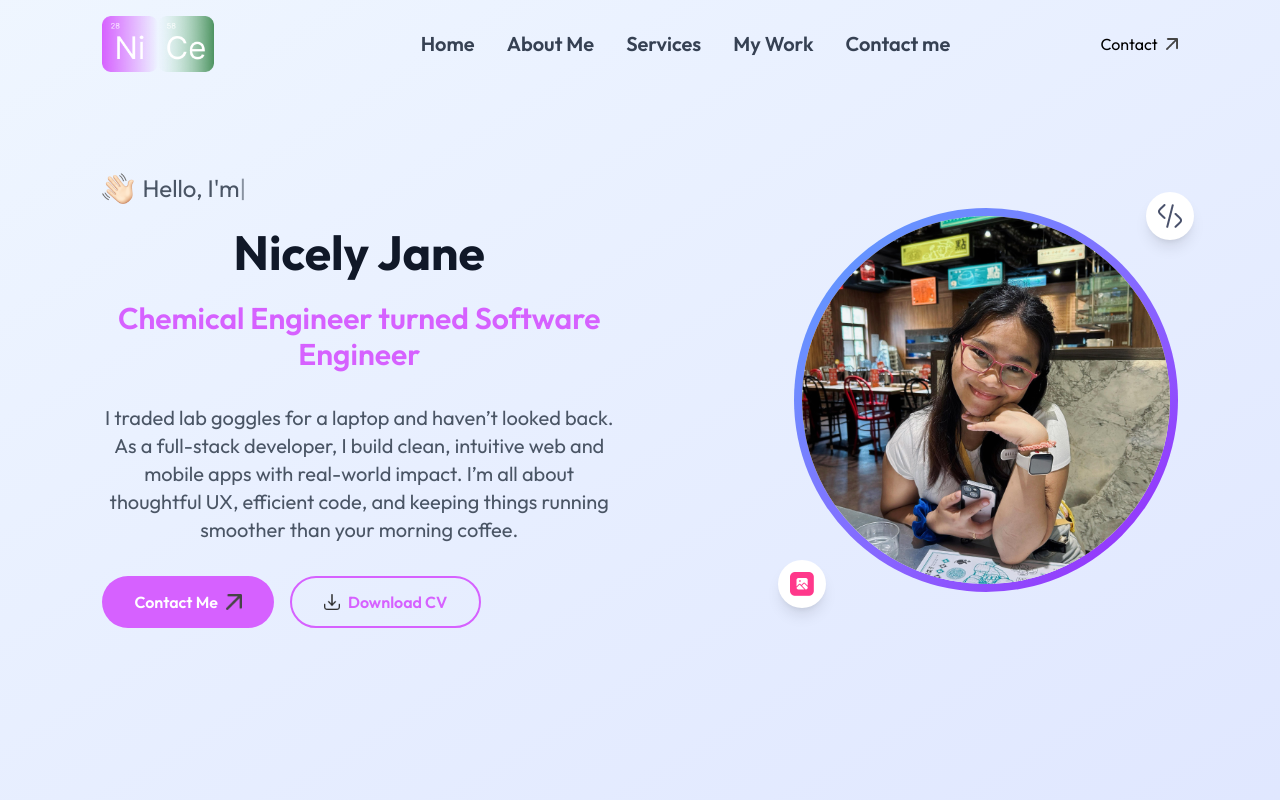
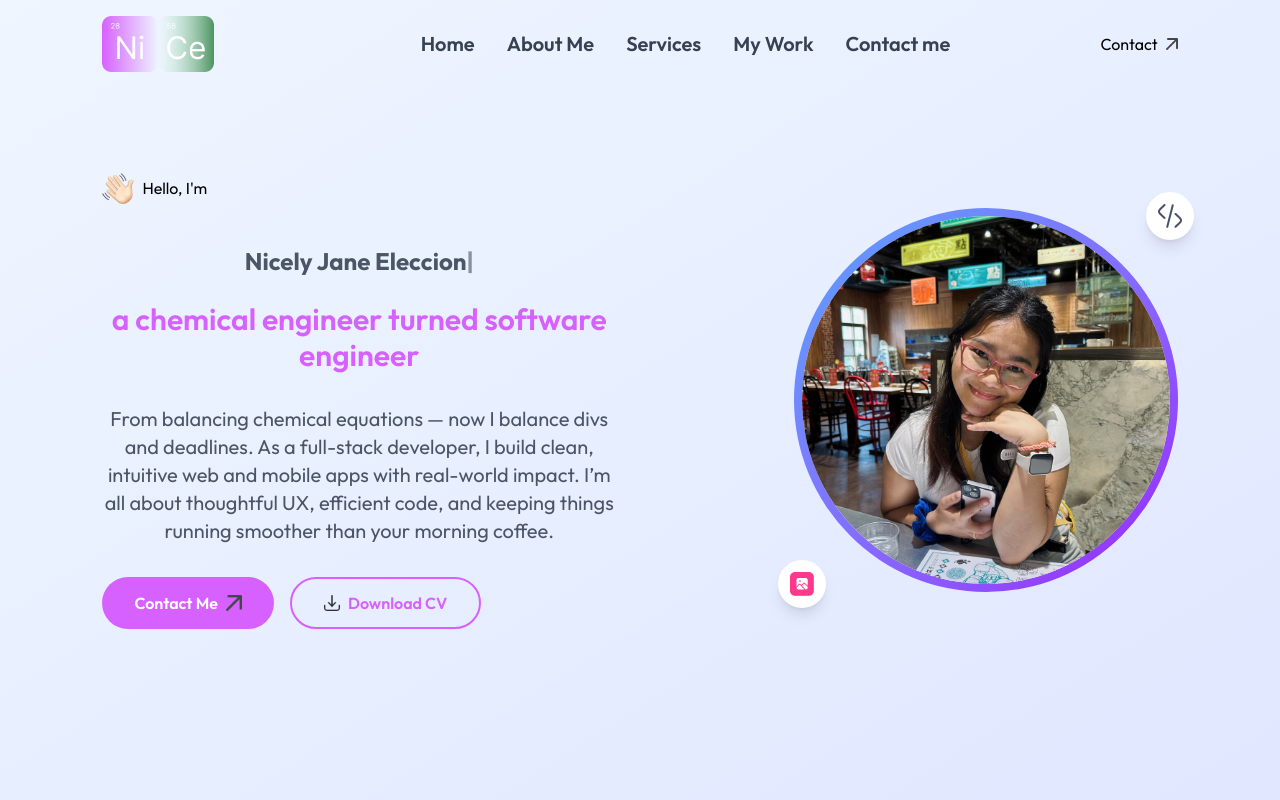
Before and after one commit to naizelei/Nicely-Portfolio, a Next.js app: page / in a window 1280 px wide. Shown: the top 800 px of the page. Built offline with nearby package versions, Linux system fonts and the light colour scheme; a web font is replaced by a local one.

Commit message:
hero modification

```diff
--- a/app/components/Hero.jsx
+++ b/app/components/Hero.jsx
@@ -40,9 +40,9 @@ const TypeWriter = ({ text, speed = 100, delay = 500 }) => {
 const Hero = () => {
   // Static profile data
   const profile = {
-    name: "Nicely Jane",
-    title: "Chemical Engineer turned Software Engineer",
-   bio: "I traded lab goggles for a laptop and haven’t looked back. As a full-stack developer, I build clean, intuitive web and mobile apps with real-world impact. I’m all about thoughtful UX, efficient code, and keeping things running smoother than your morning coffee.",
+    name: "Nicely Jane Eleccion",
+    title: "a chemical engineer turned software engineer",
+   bio: "From balancing chemical equations — now I balance divs and deadlines. As a full-stack developer, I build clean, intuitive web and mobile apps with real-world impact. I’m all about thoughtful UX, efficient code, and keeping things running smoother than your morning coffee.",
     resume: "/Resume_Nicely-Jane-Eleccion-2025.pdf",
     nicely: assets.nicely
   };
@@ -59,11 +59,11 @@ const Hero = () => {
                 className="w-4 h-4 lg:w-8 lg:h-8 inline-block mr-2"
                 alt="wave"
               />
-              <TypeWriter text="Hello, I'm" speed={80} delay={300} />
+              <span>Hello, I'm</span>
             </div>
 
             <h1 className="text-lg md:text-xl lg:text-5xl font-bold text-gray-900 dark:text-white mb-6">
-              {profile.name}
+            <TypeWriter text={profile.name} speed={80} delay={300} />
             </h1>
 
             <h2 className="text-lg md:text-xl lg:text-3xl font-semibold text-[#D661FF] dark:text-blue-400 mb-8">
```
